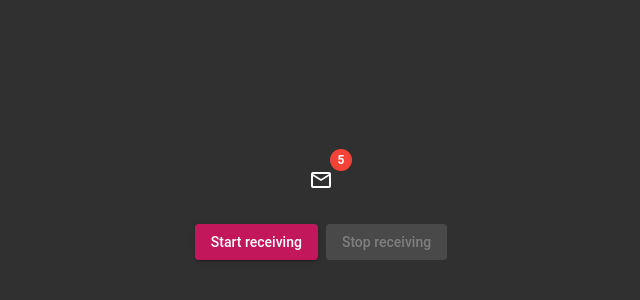
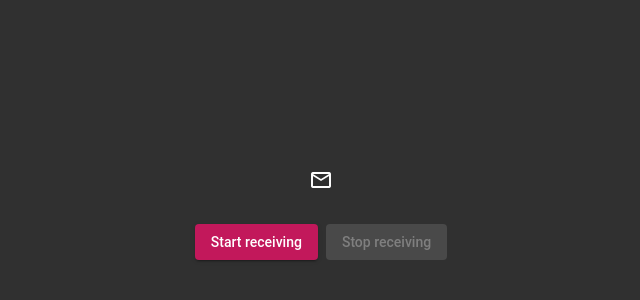
Before and after one commit to forivall/10kc-angular, an Angular app: page / in a window 1280 px wide. Shown: the part 190-490 px from the top of the page, without its empty margins (319-959 px from the left). Built offline with nearby package versions, Linux system fonts and the light colour scheme.

Commit message:
feat: finish implementation

```diff
--- a/src/app/app.component.html
+++ b/src/app/app.component.html
@@ -1,8 +1,7 @@
 <main fxLayout="column" fxLayoutAlign="center center">
   <indicator
-    fxLayout="column"
-    fxLayoutAlign="start center"
-    fxLayoutGap="24px"
-    [count]="5"
+    [count]="notificationCount"
+    (recieve)="setRecieve($event)"
+    (reset)="onReset()"
   ></indicator>
 </main>
--- a/src/app/app.component.scss
+++ /dev/null
@@ -1,3 +0,0 @@
-:host, :host > main {
-  height: 100%;
-}
--- a/src/app/app.component.ts
+++ b/src/app/app.component.ts
@@ -1,10 +1,27 @@
-import { Component, VERSION } from '@angular/core';
+import { interval, Subscription } from 'rxjs';
+import { Component, OnDestroy } from '@angular/core';
 
 @Component({
   selector: 'my-app',
   templateUrl: './app.component.html',
-  styleUrls: [ './app.component.scss' ]
+  styles: [`:host, :host > main { height: 100%; }`]
 })
-export class AppComponent  {
-  name = 'Angular ' + VERSION.major;
+export class AppComponent implements OnDestroy {
+  notificationCount = 0;
+  intervalSubscription: Subscription | undefined;
+  setRecieve(value: boolean) {
+    if (value) {
+      this.intervalSubscription = interval(300).subscribe(() => {
+        this.notificationCount++;
+      });
+    } else {
+      this.intervalSubscription.unsubscribe()
+    }
+  }
+  onReset() {
+    this.notificationCount = 0;
+  }
+  ngOnDestroy(): void {
+    this.intervalSubscription.unsubscribe();
+  }
 }
--- a/src/app/indicator.component.html
+++ b/src/app/indicator.component.html
@@ -1,17 +1,15 @@
-<div>
+<div fxLayout="column" fxLayoutAlign="start center" fxLayoutGap="24px">
   <span class="cdk-visually-hidden">{{ count }} messages received</span>
   <button
     mat-icon-button
     title="Click to clear messages"
-    matBadge="{{ count }}"
+    matBadge="{{ count || undefined }}"
     matBadgeColor="warn"
+    (click)="reset.emit()"
   >
     <mat-icon class="material-icons-outlined">email</mat-icon>
   </button>
-</div>
-<div fxLayoutGap="8px"
-fxLayout="row"
-fxLayoutAlign="center center">
+  <div fxLayoutGap="8px" fxLayout="row" fxLayoutAlign="center center">
     <button
       mat-raised-button
       color="primary"
@@ -29,3 +27,4 @@ fxLayoutAlign="center center">
       Stop receiving
     </button>
   </div>
+</div>
--- a/src/app/indicator.component.scss
+++ /dev/null
@@ -1 +0,0 @@
-//
--- a/src/app/indicator.component.ts
+++ b/src/app/indicator.component.ts
@@ -3,18 +3,15 @@ import { Component, EventEmitter, Input, Output } from '@angular/core';
 @Component({
   selector: 'indicator',
   templateUrl: './indicator.component.html',
-  styleUrls: ['./indicator.component.scss'],
-  host: {
-    fxLayout: 'column',
-    fxLayoutAlign: 'start center',
-    fxLayoutGap: '24px',
-  },
 })
 export class IndicatorComponent {
-  @Input() count: number;
+  @Input() count: number | undefined;
+  /** To receive, this emits `true`, to stop, emits `false` */
   @Output() recieve = new EventEmitter<boolean>();
+  /** Reset button clicked */
+  @Output() reset = new EventEmitter<void>();
+
   isRecieving = false;
-
   constructor() {
     this.recieve.subscribe((value) => {
       this.isRecieving = value;
```
Lines whose indentation alone changed are shown as unchanged.
